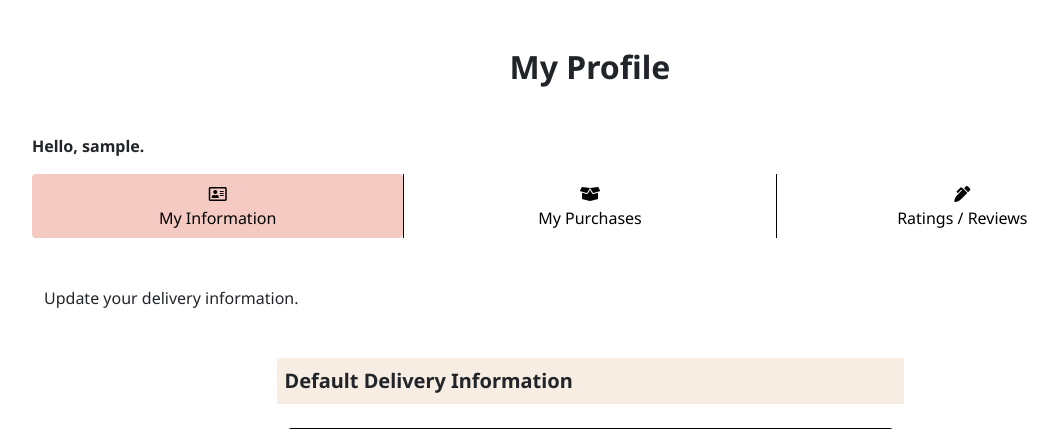
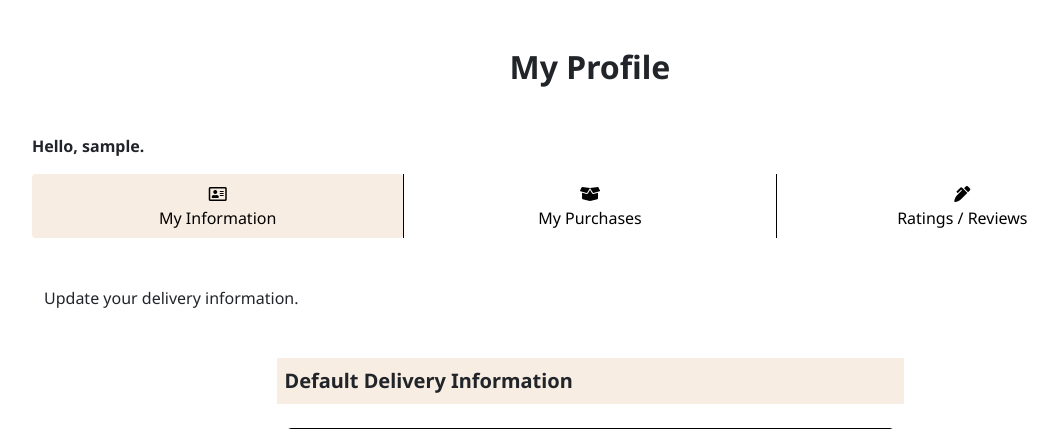
Before and after one commit to irebernardidev/Footwear-Fusion, a Django app: page /profile/ in a window 1280 px wide. Shown: the part 177-606 px from the top of the page, without its empty margins (50-1108 px from the left). Run offline with Django 3.2, Linux system fonts and the light colour scheme; the visitor is signed in with stand-in values (Sample User, id 1); data comes from the database, SQL or seed files in the repository; data that the repository does not hold is empty; parts of the project's set-up code (start-up, migrations or seed data) failed here and were passed over; some libraries are stand-ins or nearby versions.

Commit message:
Updated Profile css with new bg colour

```diff
--- a/profiles/static/profiles/css/profile.css
+++ b/profiles/static/profiles/css/profile.css
@@ -1,7 +1,7 @@
 .nav-pills .nav-link.active,
 .nav-pills .show>.nav-link {
     color: #000;
-    background-color: #F5CAC3;
+    background-color: #F7EDE2;
 }
 
 .nav-pills > .nav-item:first-child,
```
